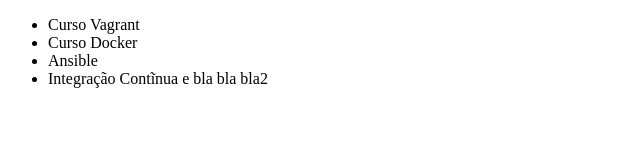
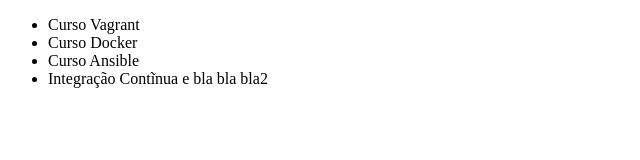
Before and after one commit to silviohenriquejr/training, a plain HTML site: page index.html in a window 1280 px wide. Shown: the full height of the page, 0-640 px from the left. Drawn offline with Linux system fonts and the light colour scheme.

Commit message:
:x
:X
:q
:Wq

```diff
--- a/index.html
+++ b/index.html
@@ -8,7 +8,7 @@
     <ul>
         <li>Curso Vagrant</li>
         <li>Curso Docker</li>
-        <li>Ansible</li>
+        <li>Curso Ansible</li>
         <li>Integração Contĩnua e bla bla bla2</li>
     </ul>
 </body>
```
